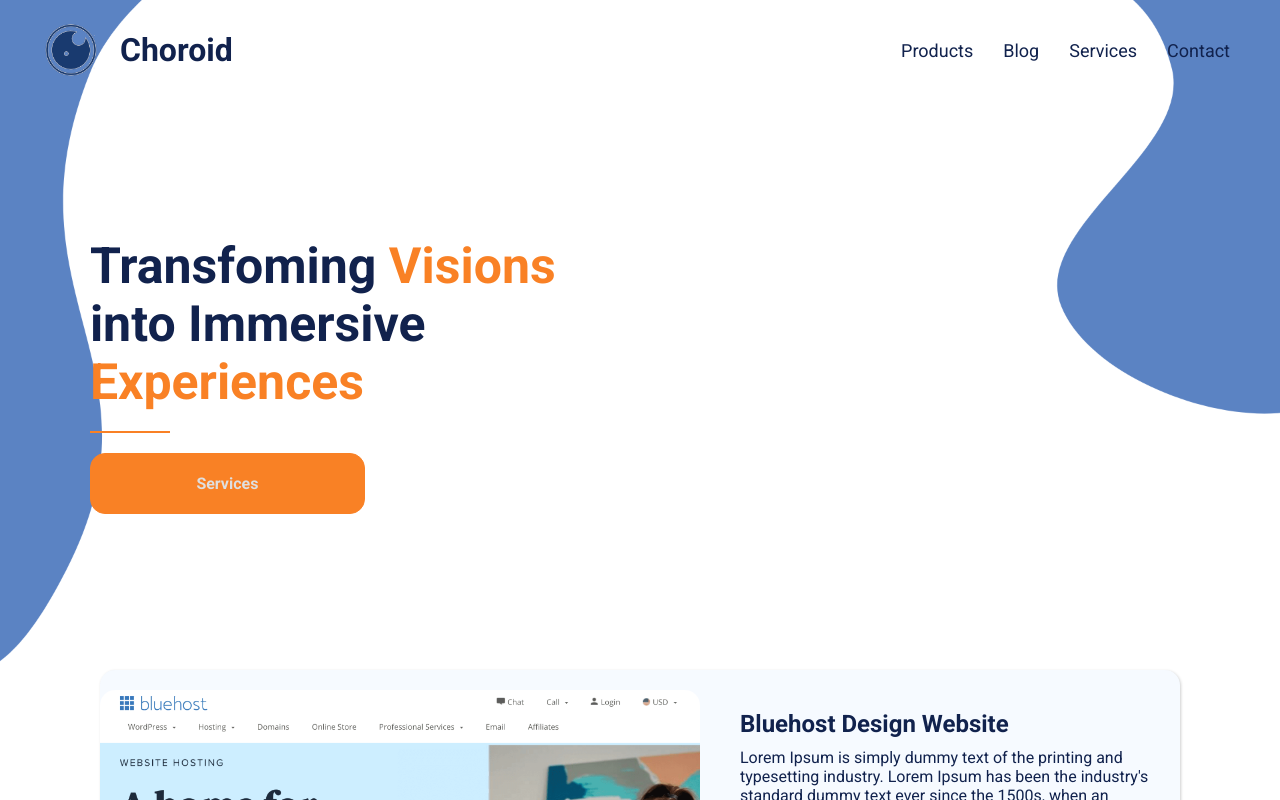
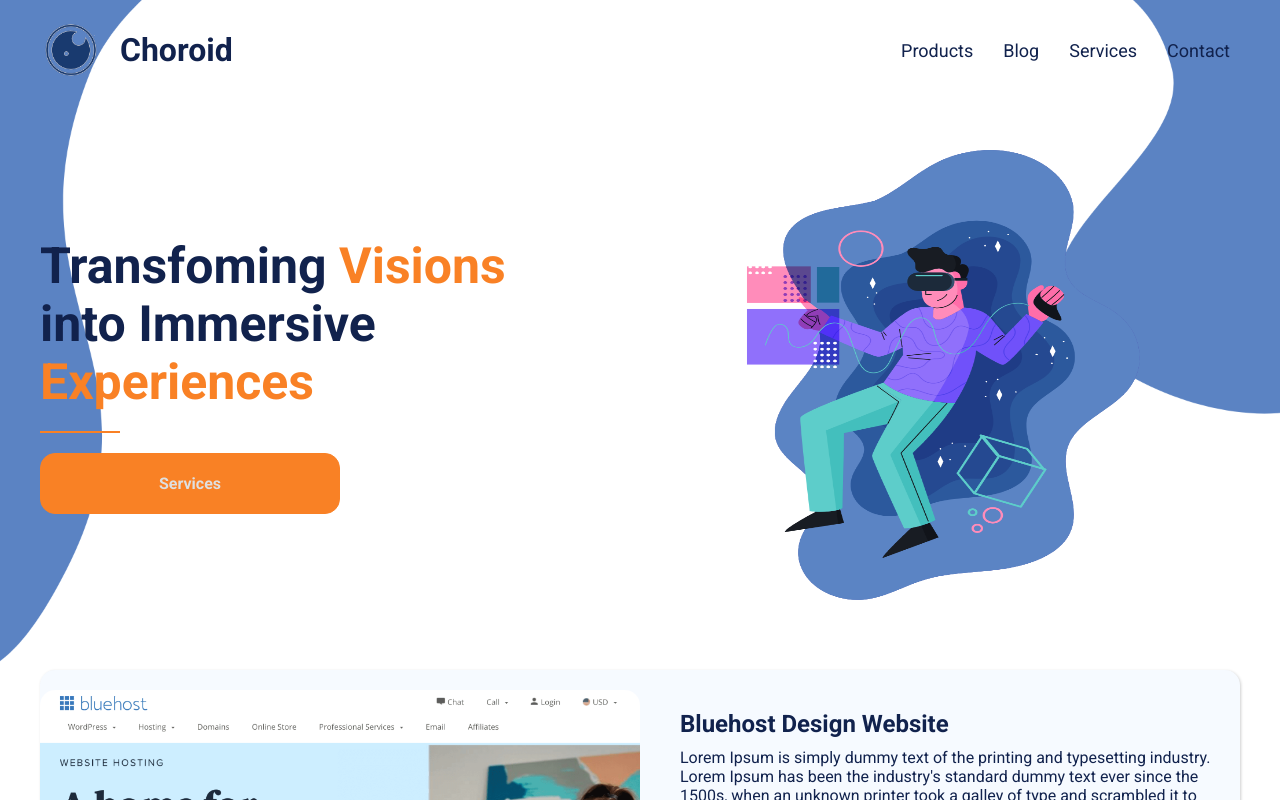
Before and after one commit to rabeeqiblawi/portfolio-nextjs, a Next.js app: page / in a window 1280 px wide. Shown: the top 800 px of the page. Built offline with nearby package versions, Linux system fonts and the light colour scheme.

Commit message:
Update main section content

```diff
--- a/src/components/cards/Card.module.css
+++ b/src/components/cards/Card.module.css
@@ -7,7 +7,7 @@
     border-radius: 15px;
     box-shadow: 1px 1px 3px #00000030;
     transition: 0.6s;
-    width: 90%;
+    width: 100%;
 }
 
 .project:hover {
--- a/src/components/showcasing/MainSection.jsx
+++ b/src/components/showcasing/MainSection.jsx
@@ -1,14 +1,20 @@
 import React from 'react';
 import styles from './MainSection.module.scss'
 import Link from 'next/link';
+import Image from 'next/image';
 
 const MainSection = () => {
     return (
         <div className={styles.container}>
-            <div className={styles.mainSection}>
-                <h1>Transfoming <span style={{ color: "#f98125" }}>Visions</span> into Immersive <span style={{ color: "#f98125" }}>Experiences</span></h1>
-                <div className={styles.line}></div>
-                <Link href="/services">Services</Link>
+            <div className={styles.content}>
+                <div className={styles.textContainer}>
+                    <h1>Transfoming <span style={{ color: "#f98125" }}>Visions</span> <br /> into Immersive <span style={{ color: "#f98125" }}>Experiences</span></h1>
+                    <div className={styles.line}></div>
+                    <Link href="/services">Services</Link>
+                </div>
+                <div className={styles.imgContainer}>
+                    <Image src="/heroImage.png" width={400} height={450} />
+                </div>
             </div>
         </div>
     );
--- a/src/components/showcasing/MainSection.module.scss
+++ b/src/components/showcasing/MainSection.module.scss
@@ -1,10 +1,15 @@
 .container {
-    .mainSection {
-        width: 50%;
+    width: 1200px;
+    margin: 0px auto;
+
+    .content {
         height: 550px;
-        display:flex;
-        flex-direction: column;
+        display: flex;
+        align-items: center;
         justify-content: center;
+
+        .textContainer {
+            width: 100%;
 
             h1 {
                 font-size: 50px;
@@ -17,16 +22,17 @@
                 width: 80px;
                 background: var(--btn-orange);
                 margin: 20px 0px;
-            display:block;
+                display: block;
             }
 
             a {
                 padding: 20px;
                 border-radius: 15px;
-            border:1px solid var(--btn-orange);
+                border: 1px solid var(--btn-orange);
                 cursor: pointer;
                 font-size: 16px;
                 width: 50%;
+                display:block;
                 background: var(--btn-orange);
                 color: var(--text-light);
                 font-weight: bold;
@@ -38,6 +44,13 @@
                     background: transparent;
                     color: var(--btn-orange);
                 }
+            }
+        }
+
+        .imgContainer {
+            width: 100%;
+            display:flex;
+            justify-content: center;
         }
     }
 }
```
Lines whose indentation alone changed are shown as unchanged.
